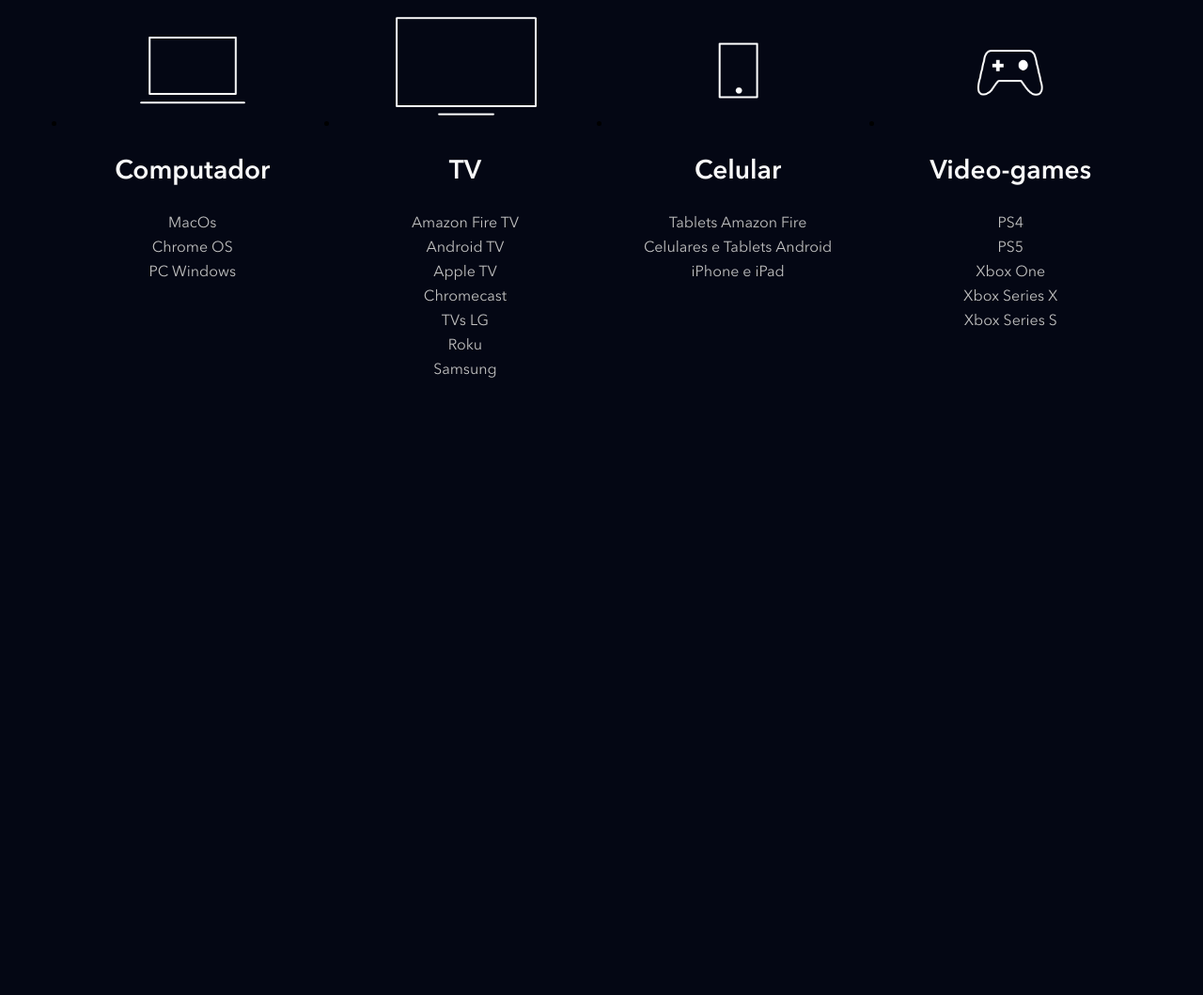
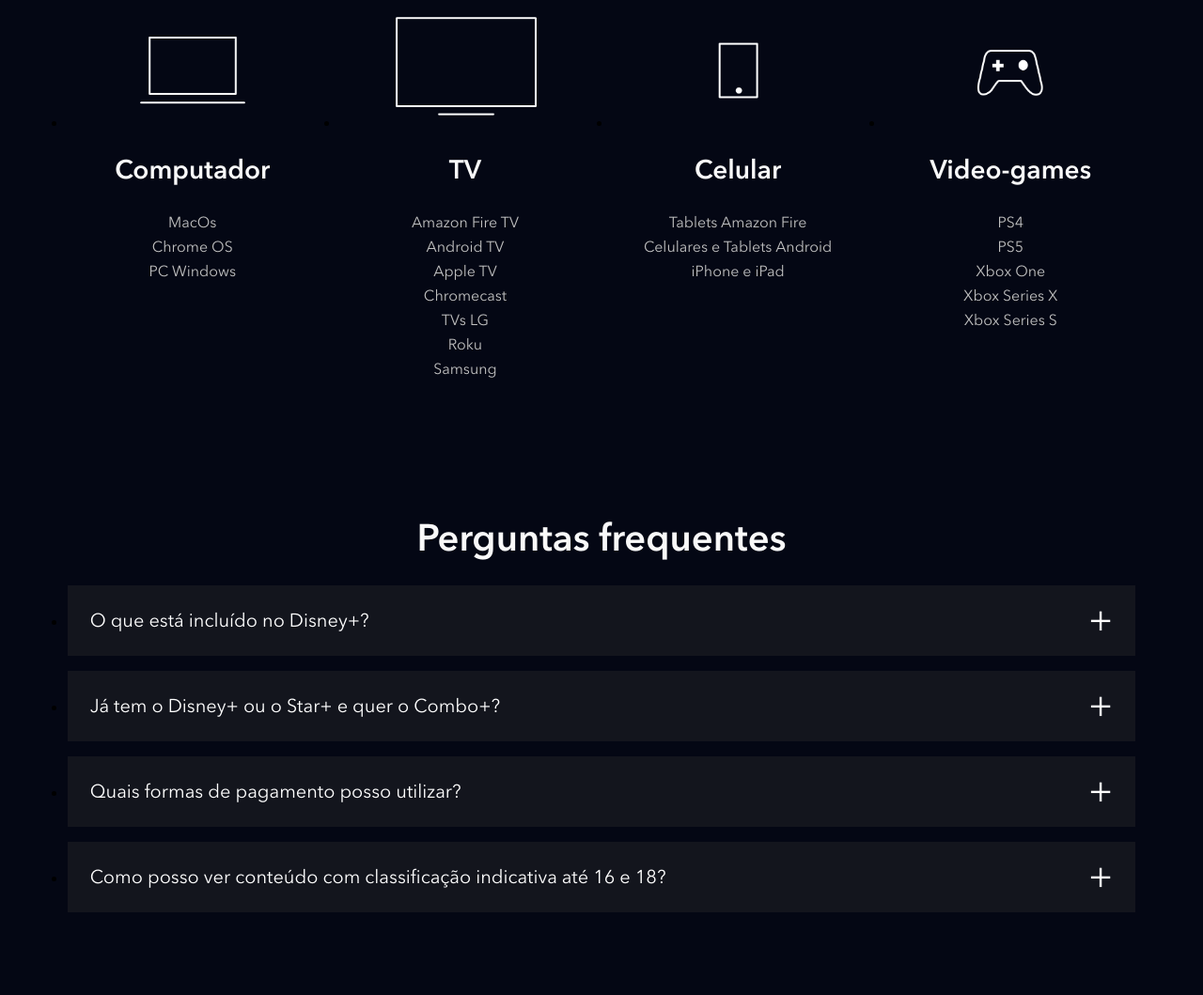
Before and after one commit to miluiza/disneyplus_clone, a website: page index.html in a window 1280 px wide. Shown: the part 3913-4972 px from the top of the page at 94% size. Before the commit the page ends 4390 px from the top, so only its background shows below. Drawn offline with nearby package versions, Linux system fonts and the light colour scheme; files that its build step writes are made by us from their sources; files whose address does not match are found by name.

Commit message:
adicionando a seção faq

```diff
--- a/index.html
+++ b/index.html
@@ -211,6 +211,54 @@
             </li>
         </ul>
     </section>
+    <section class="faq">
+        <h2 class="title">Perguntas frequentes</h2>
+        <ul class="faq__questions">
+            <li class="faq__questions__item">
+                <div class="faq__questions__item__question" data-faq-question>
+                    O que está incluído no Disney+?
+                </div>
+                <div class="faq__questions__item__answer text--big">
+                    <p>
+                        O Disney+ oferece:
+                    </p> <br>
+                    <p>* Experiencia premium sem intervalos comerciais.</p>
+                    <p>* As melhores histórias da Disney,Pixar, Marvel, Star Wars e National Geographic, tudo em um só lugar.</p>
+                    <p>* Mais de 300 títulos em 4K UHD e HDR.</p>
+                </div>
+            </li>
+            <li class="faq__questions__item">
+                <div class="faq__questions__item__question" data-faq-question>
+                    Já tem o Disney+ ou o Star+ e quer o Combo+?
+                </div>
+                <div class="faq__questions__item__answer text--big">
+                    <p>
+                        Ao assinar o Combo+:
+                    </p> <br>
+                    <p>* O valor da sua assinatura existente (anual ou mensal) será descontado do preço do Combo+.</p>
+                    <p>* Se você assina o plano mensal, o valor que você paga mensalmente será descontado do preço do Combo+.</p>
+                    <p>* Se você assina o plano anual, dividiremos o valor que você já pagou em 12 vezes e descontaremos esse valor do preço do Combo+ mensalmente.</p><br>
+                    <p>No momento, apenas a assinatura mensal do Combo+ está disponível.</p>
+                </div>
+            </li>
+            <li class="faq__questions__item">
+                <div class="faq__questions__item__question" data-faq-question>
+                    Quais formas de pagamento posso utilizar?
+                </div>
+                <div class="faq__questions__item__answer text--big">
+                    <p>Você pode utilizar: cartão de débito, cartão de crédito, PayPal, Mercado Pago, e também empresas parceiras como Google Play Store, App Store da Apple; Mercado Livre e provedores locais de TV, telefonia e internet.</p>
+                </div>
+            </li>
+            <li class="faq__questions__item">
+                <div class="faq__questions__item__question" data-faq-question>
+                    Como posso ver conteúdo com classificação indicativa até 16 e 18?
+                </div>
+                <div class="faq__questions__item__answer text--big">
+                    <p>Para poder acessar o catálogo completo que inclui conteúdo com classificação indicativa até 16 e 18, todos os usuários do Disney+ na América Latina devem atualizar as configurações de controle parental do perfil. É possível restringir o conteúdo de cada perfil e também adicionar um PIN de bloqueio. Os usuários que preferirem manter a configuração atual vão continuar aproveitando o Disney+ com a classificação indicativa até 14, podendo alterá-la a qualquer momento em "Editar Perfis".</p>
+                </div>
+            </li>
+        </ul>
+    </section>
     <script src="./src/main.js"></script>
 </body>
 </html>
--- a/src/main.js
+++ b/src/main.js
@@ -1,5 +1,6 @@
 document.addEventListener('DOMContentLoaded', function(){
     const buttons = document.querySelectorAll('[data-tab-button]');
+    const questions = document.querySelectorAll('[data-faq-question]');
 
     for (let i = 0; i < buttons.length; i++){
         buttons[i].addEventListener('click', function(botao){
@@ -11,7 +12,18 @@
             botao.target.classList.add('shows__tabs__button--is-active');
         })
     }
+
+    for (let i =  0; i < questions.length; i++){
+        questions[i].addEventListener('click', abreOuFechaResposta);
+    }
 })
+
+function abreOuFechaResposta (elemento){
+    const classe = 'faq__questions__item--is-open';
+    const elementoPai = elemento.target.parentNode;
+
+    elementoPai.classList.toggle(classe);
+}
 
 
 function removeBotaoAtivo(){
--- /dev/null
+++ b/src/styles/_faq.scss
@@ -0,0 +1,56 @@
+.faq {
+    padding: 5.6vw;
+
+    h2{
+        text-align: center;
+        margin-bottom: 24px;
+    }
+
+
+
+
+    &__questions {
+        &__item{
+            background-color: #13151d;
+            margin-bottom: 16px;
+
+            &__question {
+                color: #fff;
+                font-size: 20px;
+                padding: 24px;
+                display: block;
+                cursor: pointer;
+                position: relative;
+
+                &::after {
+                    content: '+';
+                    position: absolute;
+                    top: 0;
+                    right: 24px;
+                    height: 100%;
+                    display: flex;
+                    align-items: center;
+                    font-size: 40px;
+                }
+            }
+
+            &__answer {
+                height: 0;
+                overflow: hidden;
+                padding: 0 24px;
+                transition: height, .5s ease;
+            }
+
+            &--is-open {
+                .faq__questions__item__question::after {
+                    content: '-';
+                }
+                .faq__questions__item__answer {
+                    height: auto;
+                    padding-bottom: 24px;
+                    transition: height, .5s ease;
+                }
+            }
+        }
+    }
+}
--- a/src/styles/main.scss
+++ b/src/styles/main.scss
@@ -3,6 +3,7 @@
 @use 'shows';
 @use 'plans';
 @use 'available-devices';
+@use 'faq';
 
 @font-face {
     font-family: Avenir;
```
